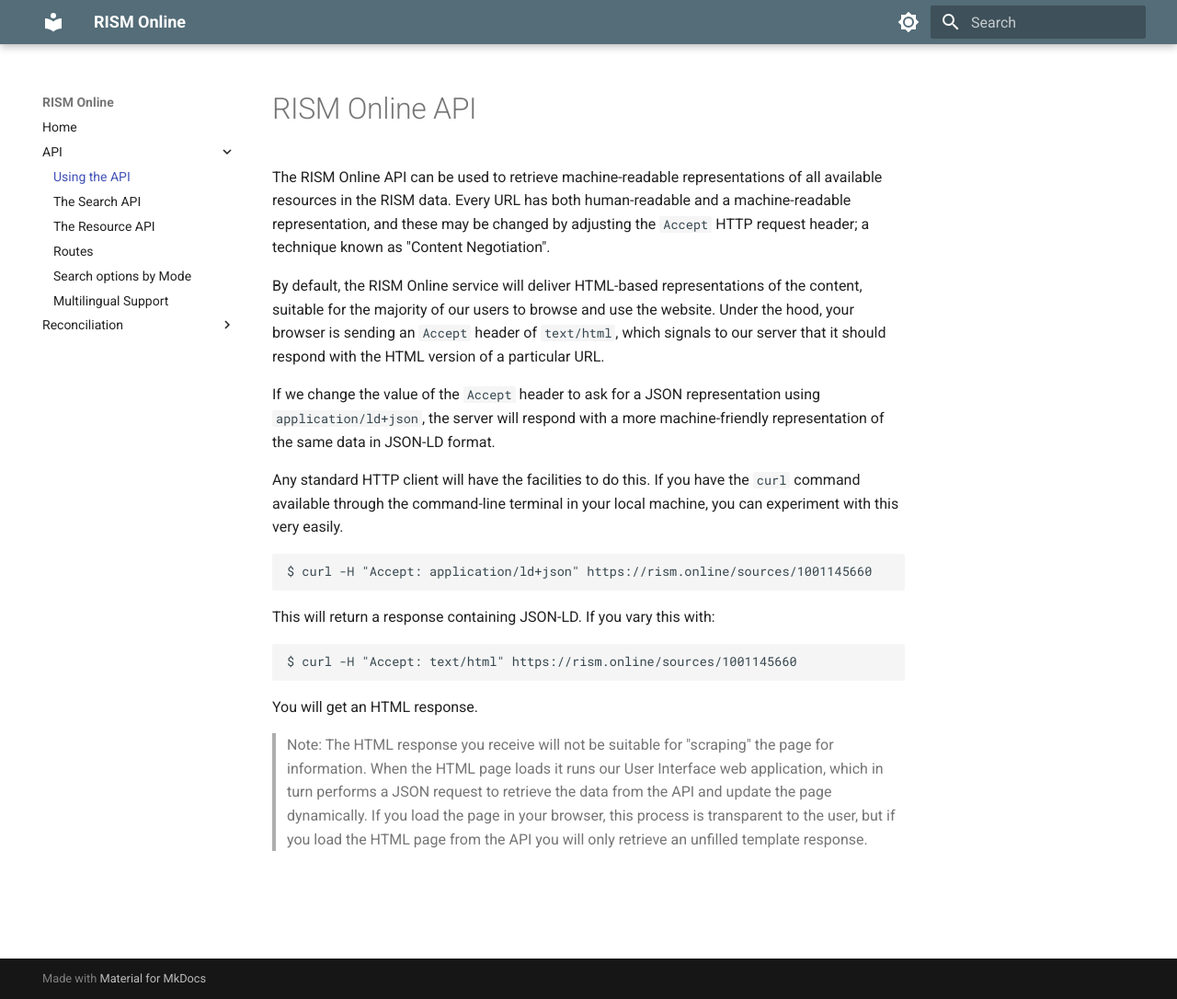
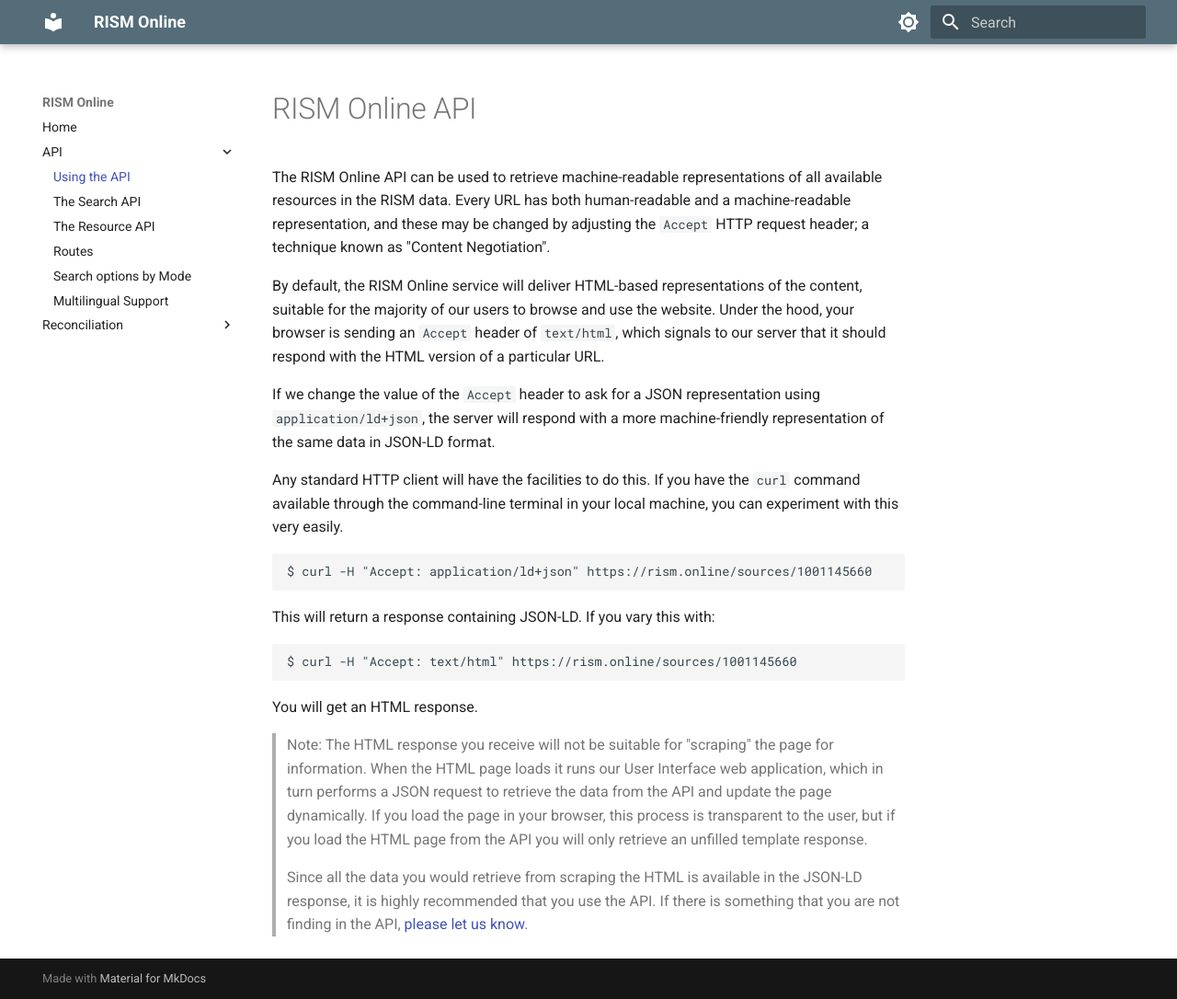
Before and after one commit to rism-digital/rism-online-docs, an MkDocs documentation site: the page built from docs/api/api.md, in a window 1280 px wide and 1086 px high. Shown: the whole window at 92% size. Built offline with MkDocs 1.6.1 and Material for MkDocs 9.7.7, drawn with Linux system fonts in a browser that asks for light colours.

Commit message:
A bit more on scraping

```diff
--- a/docs/api/api.md
+++ b/docs/api/api.md
@@ -28,3 +28,7 @@ You will get an HTML response.
 > retrieve the data from the API and update the page dynamically. If you load the page
 > in your browser, this process is transparent to the user, but if you load the HTML page from the API
 > you will only retrieve an unfilled template response.
+>
+> Since all the data you would retrieve from scraping the HTML is available in the
+> JSON-LD response, it is highly recommended that you use the API. If there is something
+> that you are not finding in the API, [please let us know](https://github.com/rism-digital/rism-online-issues/issues/).
```
